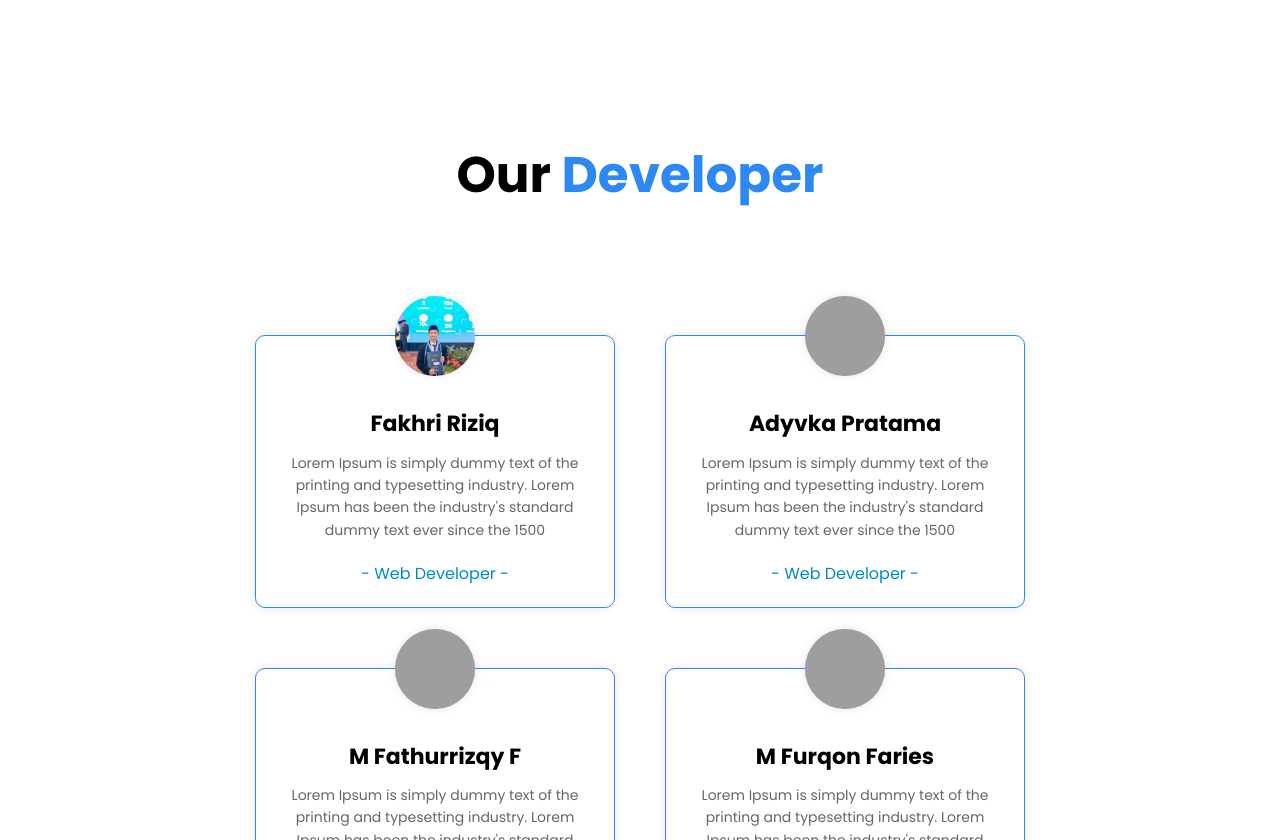
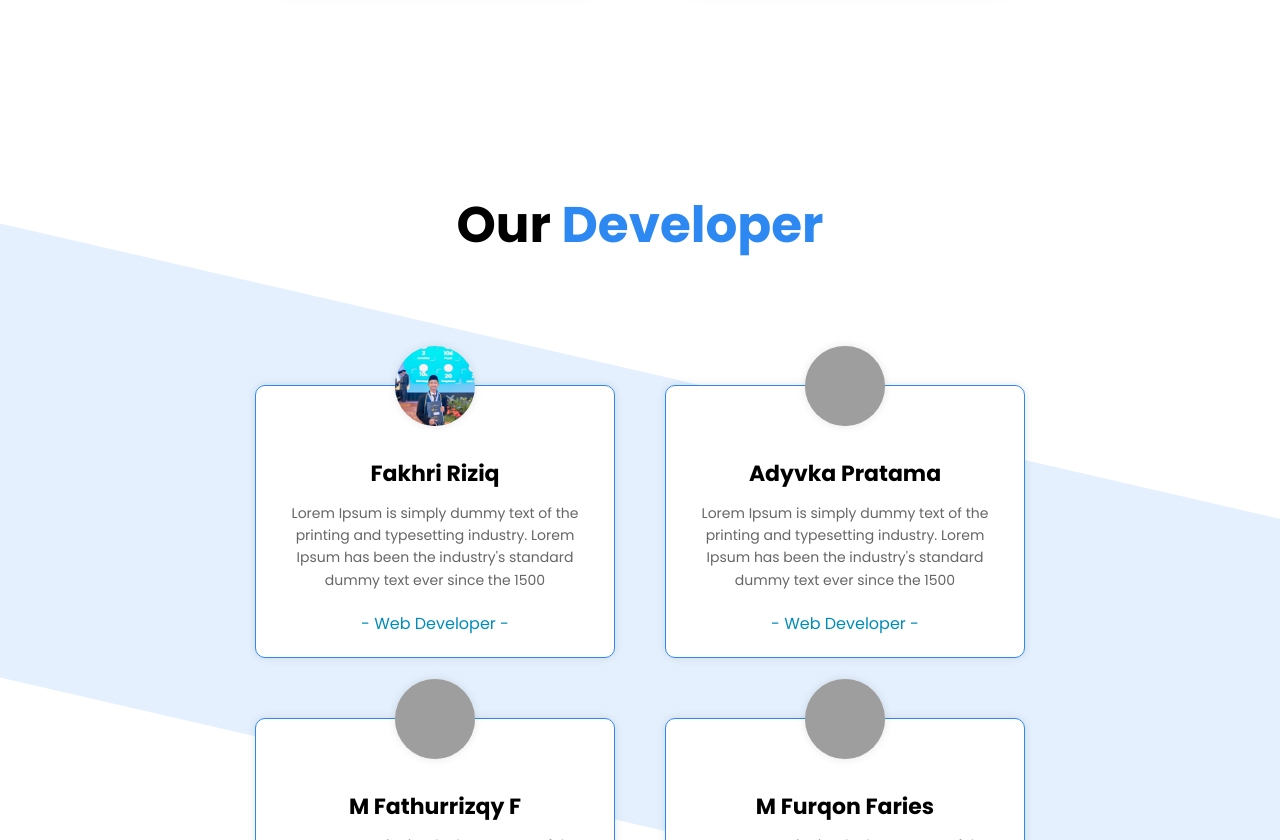
Before and after one commit to fakhrirk/nano-studio, a plain HTML site: page index.html in a window 1280 px wide. Shown: the part 1960-2800 px from the top of the page. Drawn offline with Linux system fonts and the light colour scheme; grey boxes are pictures that could not be loaded.

Commit message:
Perbaikan Our Developer

```diff
--- a/style.css
+++ b/style.css
@@ -218,6 +218,7 @@ nav ul li a:hover::after,
   justify-content: center;
   align-items: center;
   padding: 20px 10px;
+  margin-top: 50px;
   background-color: #2d88f2;
 }
 
@@ -368,8 +369,21 @@ nav ul li a:hover::after,
 }
 
 .developers {
+  position: relative;
   text-align: center;
   margin-top: -70px;
+}
+
+.developers::before {
+  content: '';
+  position: absolute;
+  top: 50%;
+  left: 50%;
+  width: 100%;
+  height: 55%;
+  background-color: #2d88f220;
+  transform: translate(-50%, -50%) skewY(13deg);
+  z-index: -1;
 }
 
 .developers h2 {
```
